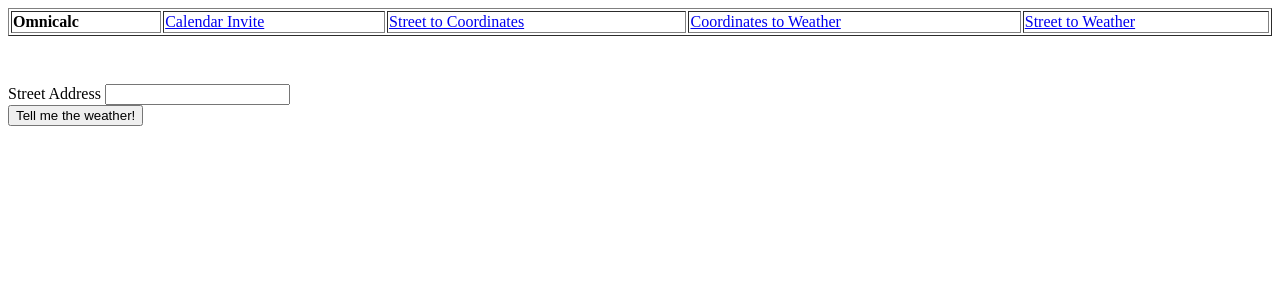
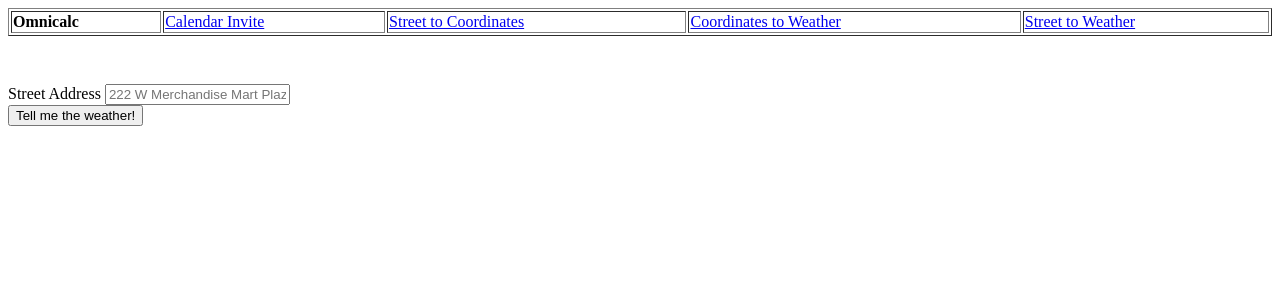
Before and after one commit to ogroetz-appdev/omnicalc-debug-errored, a Rails app: page /street-to-weather/new in a window 1280 px wide. Shown: the top 300 px of the page. Run offline with Rails 7, Linux system fonts and the light colour scheme.

Commit message:
Add placeholders

```diff
--- a/app/views/geocoding_templates/street_to_coords_form.html.erb
+++ b/app/views/geocoding_templates/street_to_coords_form.html.erb
@@ -1,7 +1,7 @@
 <form action="/street-to-coords/results">
   <div>
     <label for="user_street">Street Address</label>
-    <input type="text" id="user_street" name="user_street_input" placeholder="413 W Business Ave">
+    <input type="text" id="user_street" name="user_street_input" placeholder="222 W Merchandise Mart Plaza">
   </div>
   <button>Lookup Coordinates!</button>
 </form>
--- a/app/views/meteorologist_templates/street_to_weather_form.html.erb
+++ b/app/views/meteorologist_templates/street_to_weather_form.html.erb
@@ -1,7 +1,7 @@
 <form action="/street-to-weather/results">
   <div>
     <label for="user_address">Street Address</label>
-    <input type="text" id="user_address" name="address">
+    <input type="text" id="user_address" name="address" placeholder="222 W Merchandise Mart Plaza">
   </div>
   <button>Tell me the weather!</button>
 </form>
```
